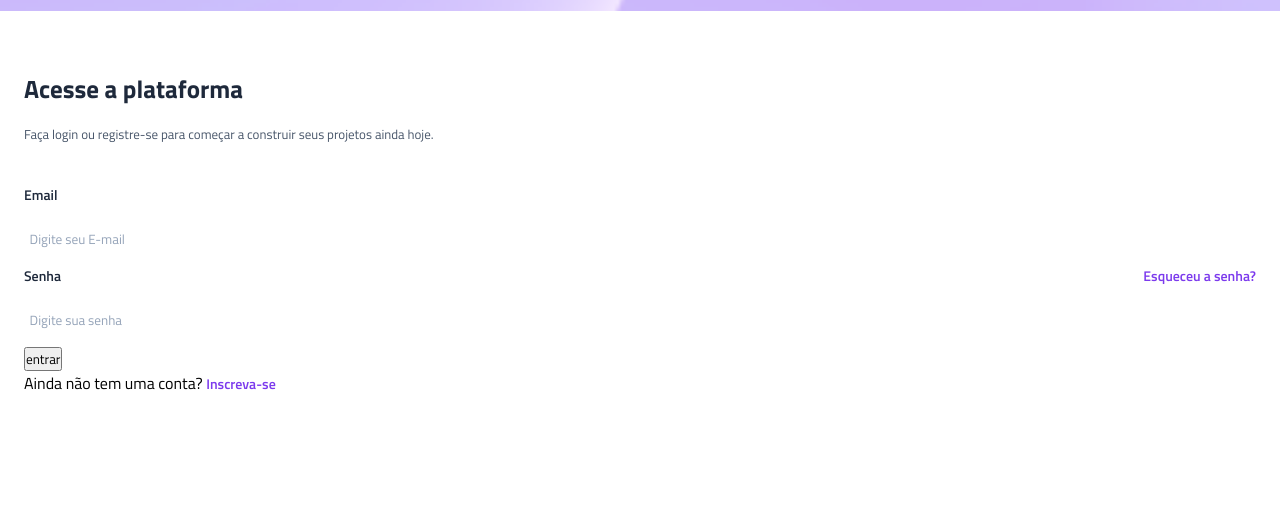
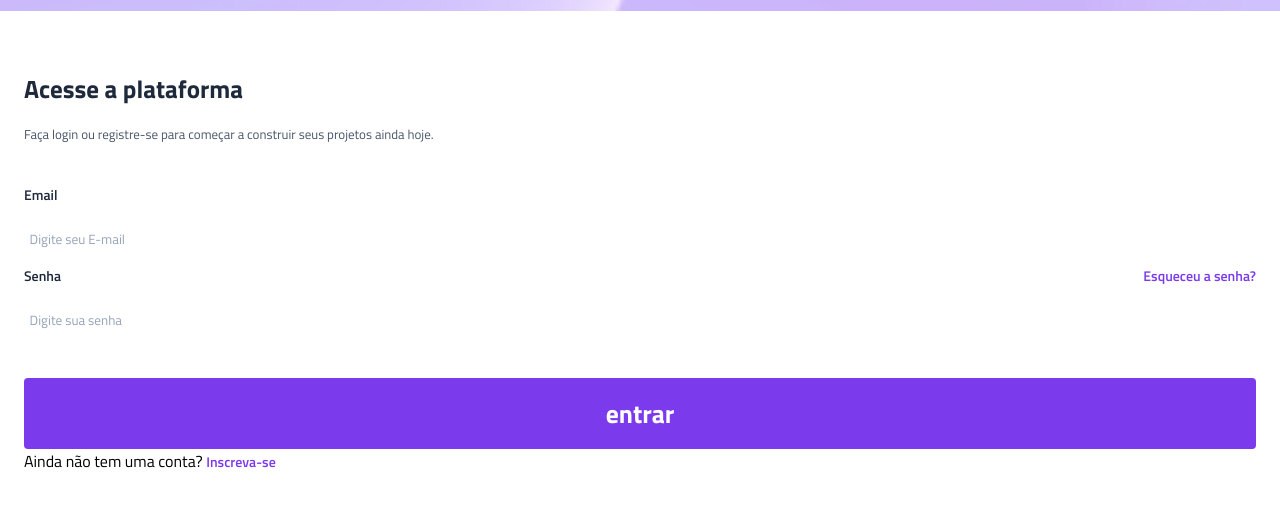
Before and after one commit to DaviMartins12C/project-vertigo, a plain HTML site: page index.html in a window 1280 px wide. Shown: the part 123-630 px from the top of the page. Drawn offline with Linux system fonts and the light colour scheme.

Commit message:
estilização do botão completa

```diff
--- a/style.css
+++ b/style.css
@@ -13,6 +13,7 @@
    --purple: #7c3aed;
    --gray-200: #e2e8f0;
    --gray-400: #94a3b8;
+   --white: #fff;
 }
 
 
@@ -96,3 +97,15 @@ main{
 .login a:hover{
     text-decoration: underline;
 }
+
+.login button{
+    margin-top: 2rem;
+    padding-block: 1rem;
+    width: 100%;
+    background: var(--purple);
+    border: none;
+    border-radius: 0.25rem;
+    font-size: 1.6rem;
+    font-weight: 700;
+    color: var(--white);
+}
```
